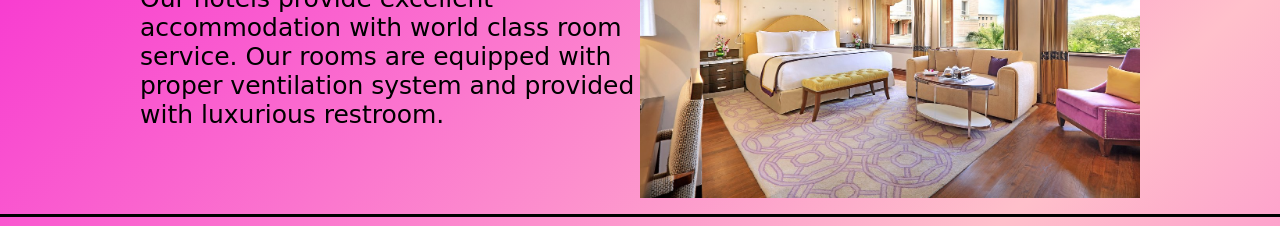
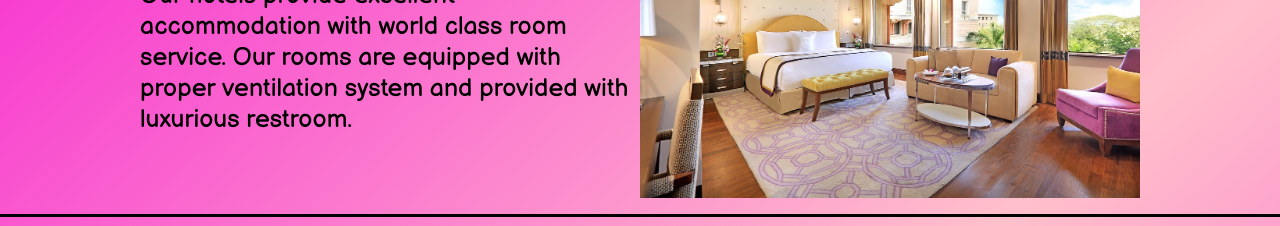
Before and after one commit to Saad-Surve/Saad-Surve.github.io, a plain HTML site: page index.html in a window 1280 px wide. Shown: the part 339-565 px from the top of the page. Drawn offline with Linux system fonts and the light colour scheme.

Commit message:
Update index.html

```diff
--- a/index.html
+++ b/index.html
@@ -2,7 +2,7 @@
 <html lang="en">
 
 <head>
-    <link rel="preconnect" href="https://fonts.googleapis.com">
+    <link href="https://fonts.googleapis.com/css2?family=Balsamiq+Sans&display=swap" rel="stylesheet">
     <link rel="shortcut icon" href="./images/favicon.ico" type="image/x-icon">
     <meta charset="UTF-8">
     <meta http-equiv="X-UA-Compatible" content="IE=edge">
```
